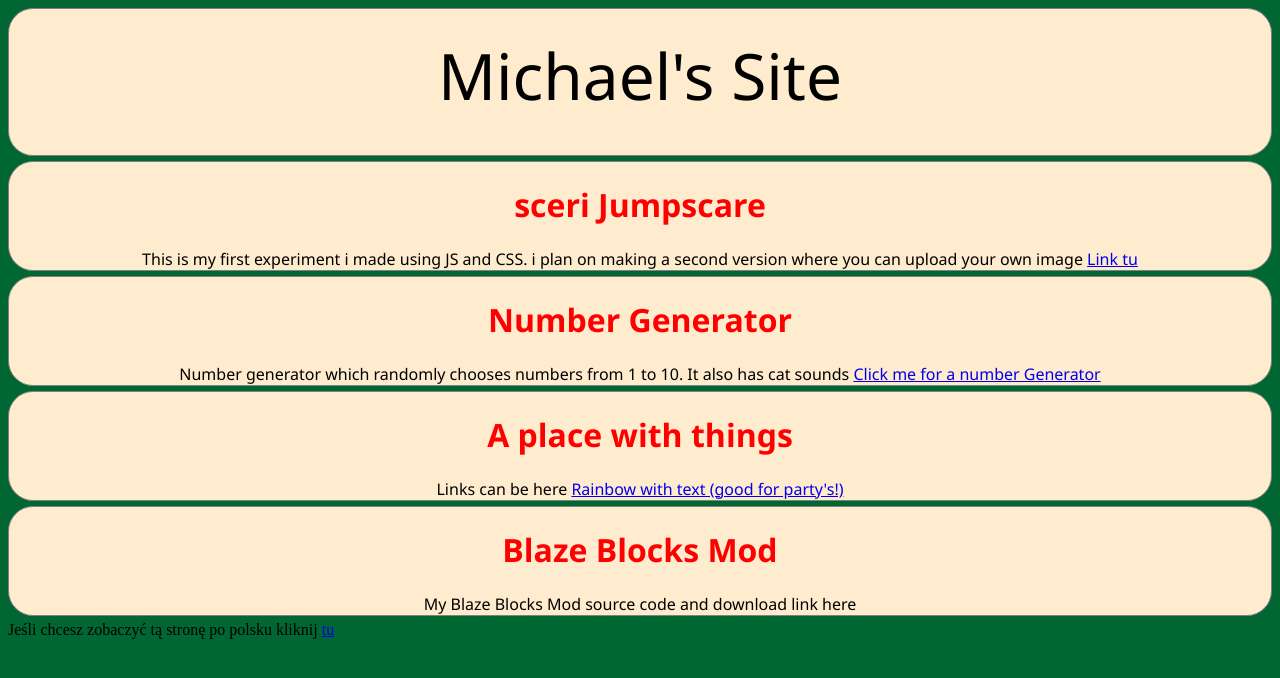
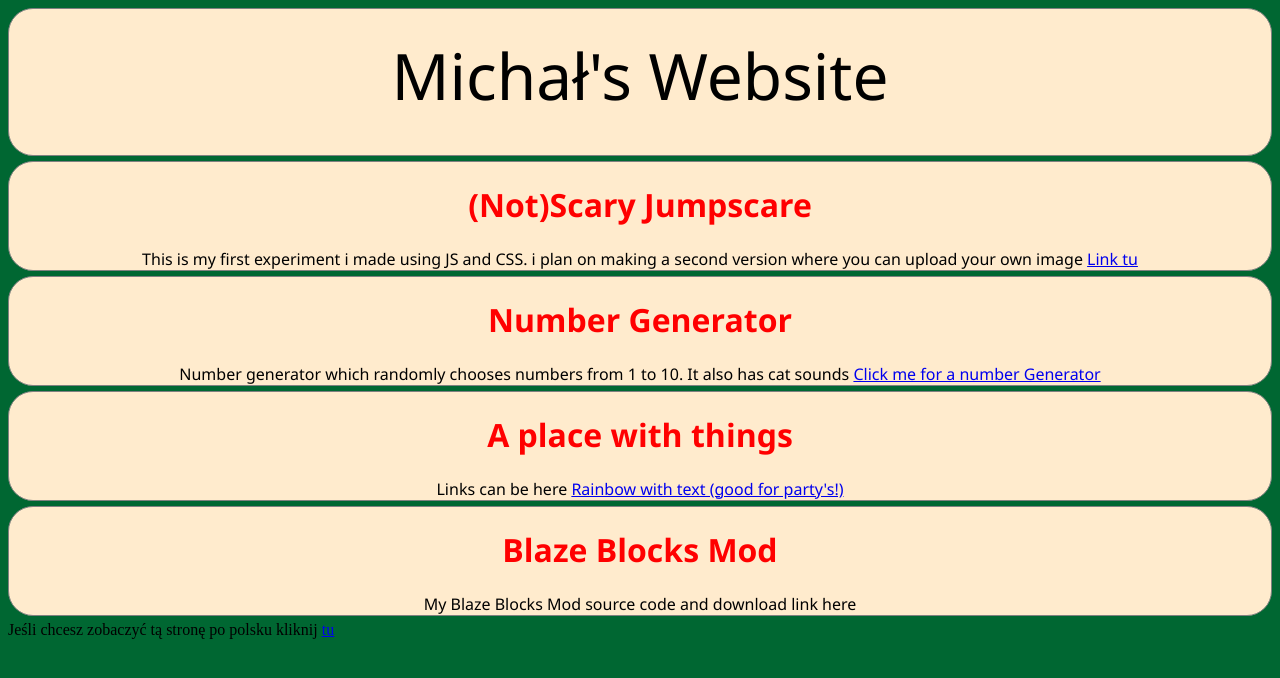
Before and after one commit to michauMiau/dd, a plain HTML site: page en/index.html in a window 1280 px wide. Drawn offline with Linux system fonts and the light colour scheme; files whose address does not match are found by name.

Commit message:
testing new banners

```diff
--- a/en/index.html
+++ b/en/index.html
@@ -13,7 +13,7 @@
     <div id="ramkag" class="r">
 
 
-Michael's Site
+Michał's Website
 
 
 
@@ -22,7 +22,7 @@ Michael's Site
 
 
     <div id="a" class="r">
-        <h1>sceri Jumpscare</h1>
+        <h1>(Not)Scary Jumpscare</h1>
         This is my first experiment i made using JS and CSS. i plan on making a second version where you can upload your own image
         <a href="https://michaumiau.github.io/dd/scary/">Link tu</a>
     </div>
```
Also changed, not shown: index.html (+2 -2 lines).
